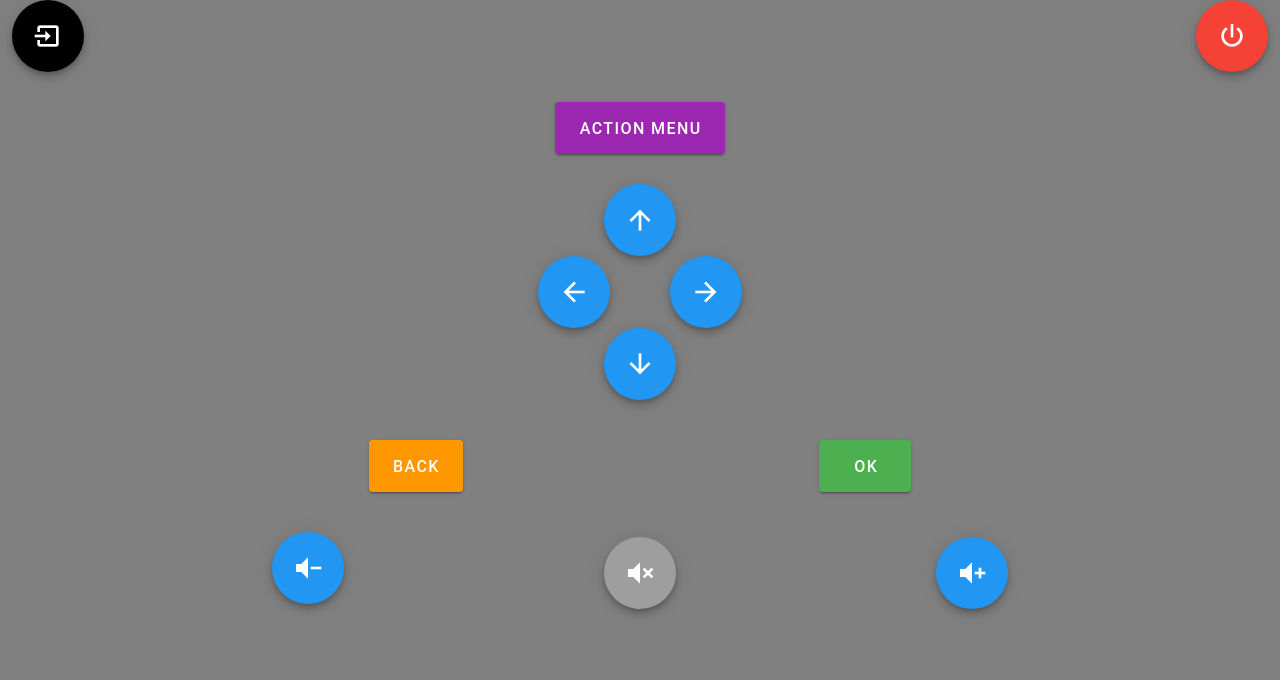
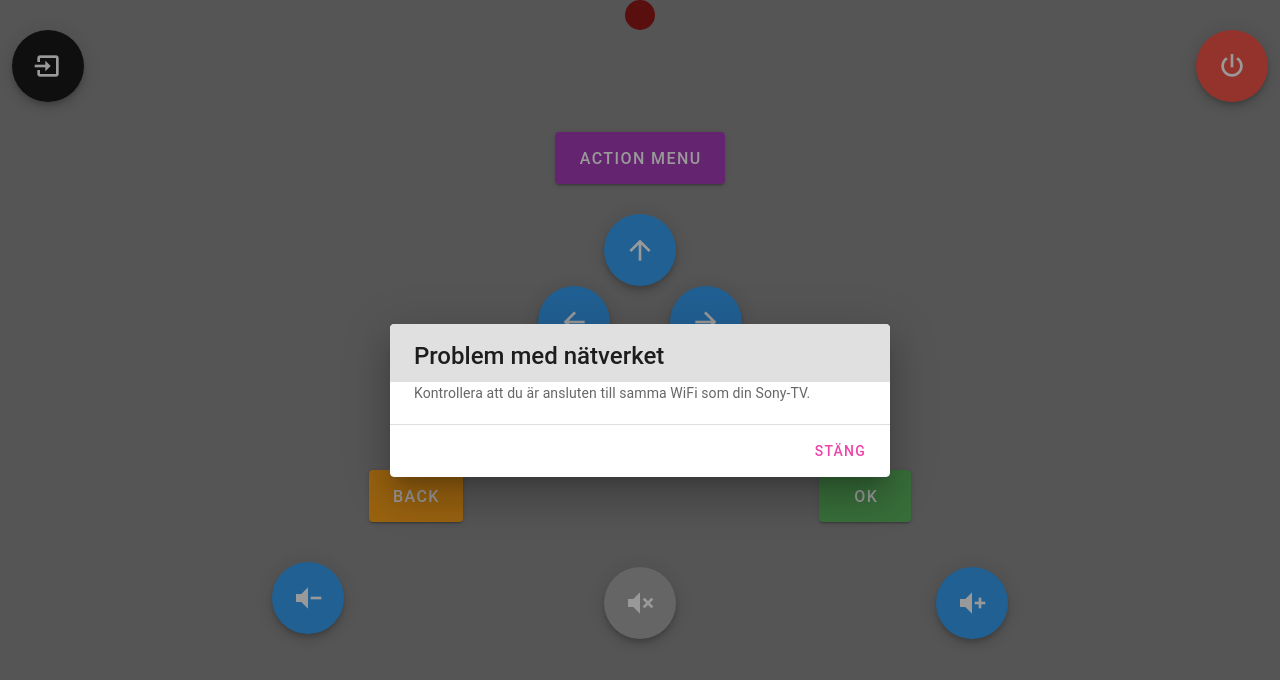
Before and after one commit to jeth318/sony-tv-remote-client, a Vue app: page / in a window 1280 px wide. Shown: the top 680 px of the page. Built offline with nearby package versions, Linux system fonts and the light colour scheme; no server answers; a small style sheet from the web is missing.

Commit message:
Fix vue config

```diff
--- a/src/App.vue
+++ b/src/App.vue
@@ -1,8 +1,13 @@
 <template>
   <v-app>
     <v-container fluid>
+      <modal :active="showModal" :close="closeModal" :heading="modalHeading" :body="modalBody"></modal>
       <v-row class="section-row">
         <div class="section">
+          <div style="display: flex; justify-content: center">
+            <div v-if="isTurnedOn" class="power-status on"></div>
+            <div v-else class="power-status off"></div>
+          </div>
           <power-group></power-group>
         </div>
       </v-row>
@@ -36,13 +41,36 @@ import ActionMenu from "./components/actions/action-menu.vue";
 import ArrowGroup from "./components/arrows/arrow-group.vue";
 import PowerGroup from "./components/power/power-group.vue";
 import VolumeGroup from "./components/volume/volume-group.vue";
+import Modal from "./components/modal/modal.vue";
+import { isTurnedOn } from './rest/resource.config';
 
 export default {
   name: "App",
-  components: { ActionGroup, ActionMenu, ArrowGroup, PowerGroup, VolumeGroup },
+  components: { ActionGroup, ActionMenu, ArrowGroup, Modal, PowerGroup, VolumeGroup },
   data: () => ({
-    //
-  })
+    isTurnedOn: false,
+    showModal: false,
+    modalHeading: '',
+    modalBody: ''
+  }),
+  async mounted() {
+    const response = await isTurnedOn();
+    if (response.errorEnum === 'NETWORK_ERROR') {
+      this.modalHeading = 'Problem med nätverket';
+      this.modalBody = 'Kontrollera att du är ansluten till samma WiFi som din Sony-TV.'
+      this.showModal = true;
+    } else {
+      console.log('Response', response)
+      this.isTurnedOn = response;
+    }
+  },
+  methods: {
+    closeModal() {
+      this.showModal = false
+      this.modalHeading = '';
+      this.modalBody = '';
+    }
+  }
 };
 </script>
 <style lang="css" scoped>
@@ -57,4 +85,18 @@ export default {
   margin-left: 0;
   margin-right: 0;
 }
+
+.power-status {
+    height: 30px;
+    width: 30px;
+    border-radius: 50%;
+}
+
+.on {
+    background-color: green;
+}
+
+.off {
+    background-color: darkred;
+}
 </style>
--- /dev/null
+++ b/src/components/modal/modal.vue
@@ -0,0 +1,56 @@
+<template>
+  <div class="text-center">
+    <v-dialog
+      v-model="active"
+      width="500"
+    >
+      <v-card>
+        <v-card-title
+          class="headline grey lighten-2"
+          primary-title
+        >
+          {{ heading }}
+        </v-card-title>
+
+        <v-card-text>
+          {{ body }}
+        </v-card-text>
+
+        <v-divider></v-divider>
+
+        <v-card-actions>
+          <v-spacer></v-spacer>
+          <v-btn
+            color="primary"
+            text
+            @click="close"
+          >
+            Stäng
+          </v-btn>
+        </v-card-actions>
+      </v-card>
+    </v-dialog>
+  </div>
+</template>
+
+<script>
+  export default {
+    props: {
+      active: { type: Boolean, default: false },
+      close: { type: Function, required: true },
+      heading: { type: String, detault: 'Heading' },
+      body: { type: String, detault: 'Body' },
+
+    },
+    data: function() {
+      return {
+        dialog: this.active,
+      }
+    },
+    methods: {
+      internalClose() {
+        return this.close();
+      }
+    }
+  }
+</script>
--- a/src/components/power/power-group.vue
+++ b/src/components/power/power-group.vue
@@ -17,4 +17,5 @@ export default {
         display: flex;
         justify-content: space-between;
     }
+
 </style>
--- a/src/components/remote-button.vue
+++ b/src/components/remote-button.vue
@@ -18,9 +18,7 @@ export default {
     },
     methods: {
         dispatchRequest() {
-            console.log(this.irccKey);
-            console.log(IRCC[this.irccKey]);
-            sendIRCCCommand(IRCC[this.irccKey]);
+           sendIRCCCommand(IRCC[this.irccKey]);
         }
     }
 };
--- a/src/rest/resource.config.js
+++ b/src/rest/resource.config.js
@@ -1,7 +1,6 @@
 const axios = require('axios');
 
 const SONY_SERVER_IP = 'http://192.168.1.66'
-console.log('SERVER_HOST:', SONY_SERVER_IP);
 
 const IRCC_url = `${SONY_SERVER_IP}/sony/ircc`;
 const systemInfoUrl = `${SONY_SERVER_IP}/sony/system`;
@@ -38,8 +37,8 @@ const sendIRCCCommand = async command => {
     try {
         return await axios(config);
     } catch (error) {
-        console.error('Oops, there was an error:', error.response);
-        return 'error!';
+        console.error('Oops, there was an error:', error);
+        return { success: false, errorEnum: 'NETWORK_ERROR' }
     }
 }
 
@@ -61,6 +60,7 @@ const isTurnedOn = async () => {
 
     } catch (error) {
         console.error('Oops, cannot fetch system information:', error);
+        return { success: false, errorEnum: 'NETWORK_ERROR' }
     }
 }
 
--- a/vue.config.js
+++ b/vue.config.js
@@ -9,7 +9,7 @@ const getPublicPath = () => {
         if (isLocalDev()) {
             return path.resolve(__dirname, 'dist');
         }
-        return 'sony-tv-remote';
+        return '/sony-tv-remote';
     }
     return '/';
 }
```
